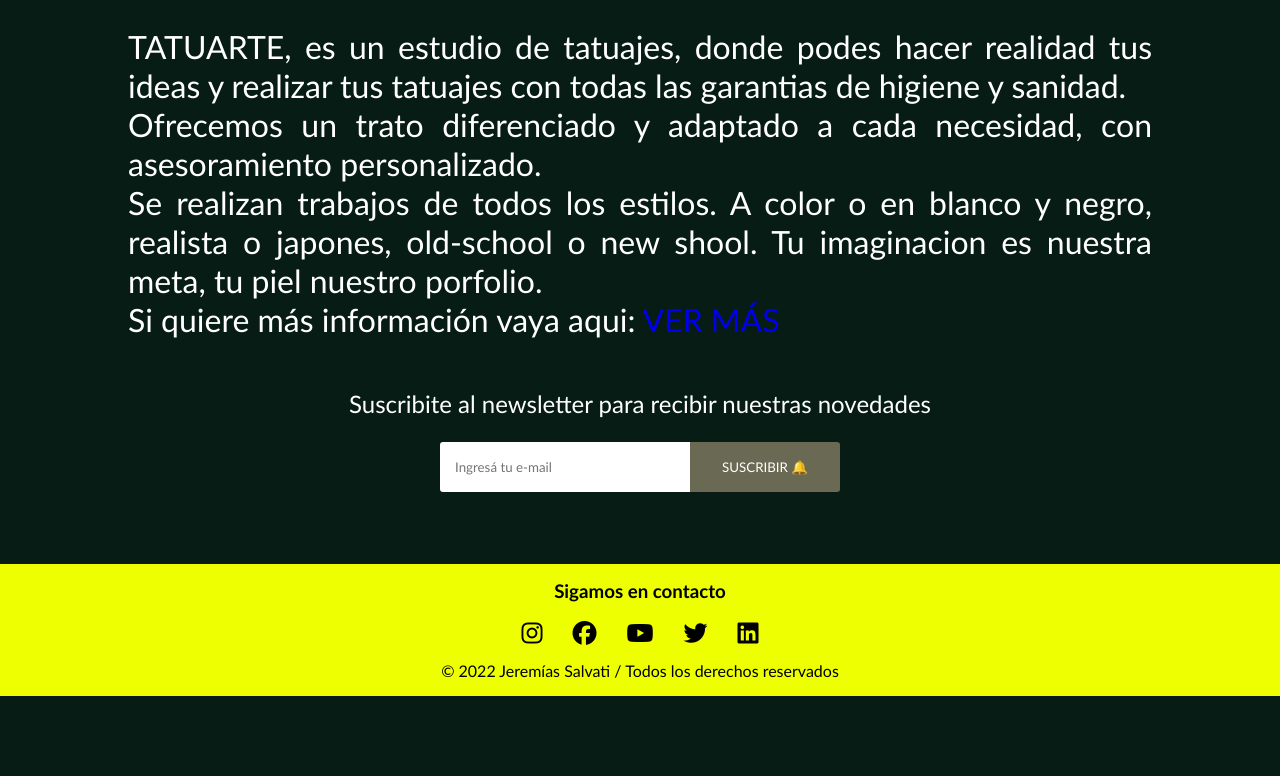
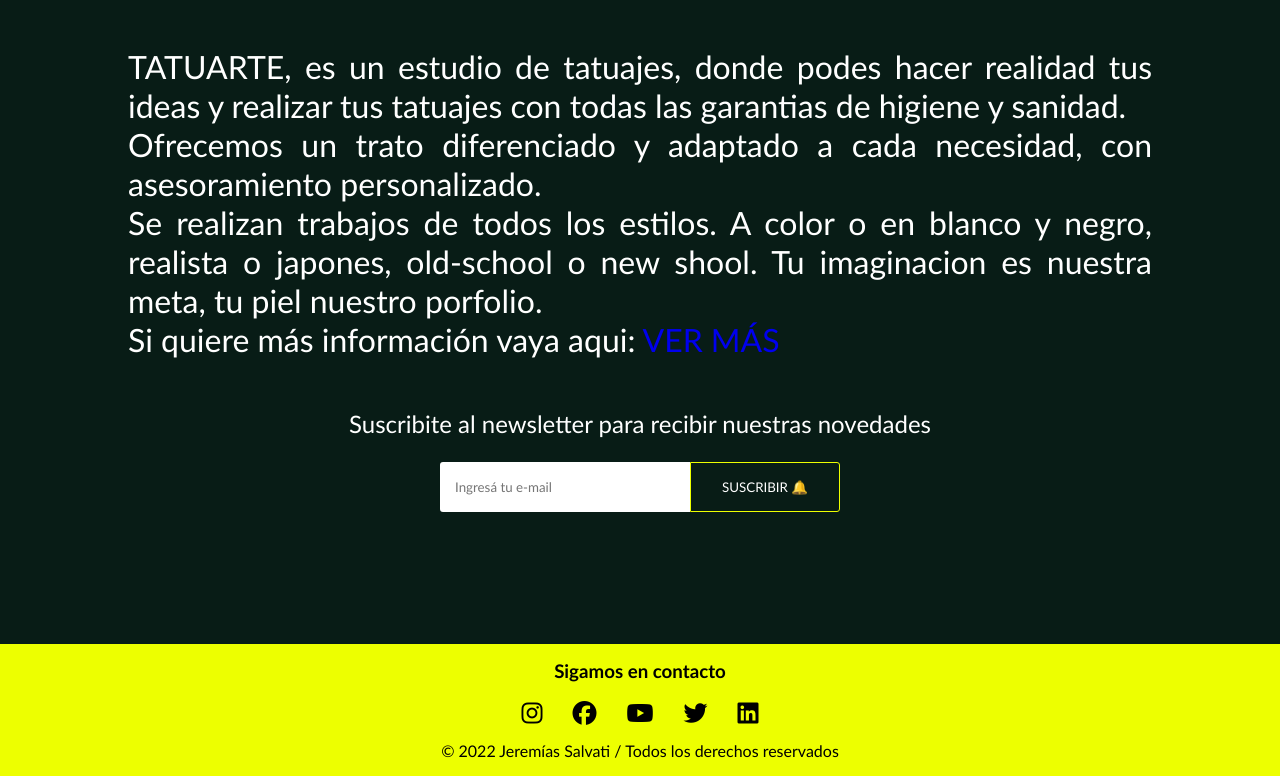
Before and after one commit to jeremiassalvati/tatuarte, a plain HTML site: page index.html in a window 1280 px wide. Shown: the part 478-1254 px from the top of the page. Before the commit the page ends 1174 px from the top, so only its background shows below. Drawn offline with Linux system fonts and the light colour scheme.

Commit message:
botones con efectos y logo con gradiente

```diff
--- a/css/style.css
+++ b/css/style.css
@@ -78,6 +78,7 @@
 /*Fin barra de navegacion*/
 
 
+
 h1 {
     margin-top: 4rem;
     margin-bottom: 2em;
@@ -117,6 +118,7 @@
     margin: 50px auto;
 }
 
+
 /*Inicio formulario de subscripcion*/
 .contenido__suscripcion {
     font-size: 1.5rem;
@@ -125,6 +127,7 @@
     color: #fff;
     align-items: center;
     margin-bottom: 3em;
+
 
 }
 
@@ -145,20 +148,22 @@
     outline: 0px;
 }
 
-.contenido__suscripcion form .boton__sub {
+
+.boton {
     width: 150px;
     height: 50px;
     padding: 15px 15px;
-    border: none;
+    border: solid 1px;
+    border-color: #edff00;
     border-radius: 0px 3px 3px 0px;
-    background-color: #696954;
+    background-color: transparent;
     color: white;
     cursor: pointer;
     outline: 0px;
 
 }
 
-.contenido__suscripcion form .boton__sub:hover {
+/*.contenido__suscripcion form*/ .boton:hover {
     background: #edff00;
     transition: .5s all;
     color: black;
@@ -166,6 +171,7 @@
 
 /*Fin formulario de subscripcion*/
 /*Fin página INICIO*/
+
 
 /*Específicos página NOSOTROS*/
 .foto__local {
@@ -175,6 +181,7 @@
 
 /*Fin  NOSOTROS*/
 
+
 /*Específicos página UBICACION*/
 .ubicacion__mapa {
     margin-bottom: 2em;
@@ -183,6 +190,7 @@
 }
 
 /*Fin  UBICACION*/
+
 
 
 
@@ -207,6 +215,7 @@
     align-items: center;
     margin-top: -5%;
 }
+
 
 .contacto
 {
@@ -243,6 +252,7 @@
     text-align: center;
 }
 
+
 .contact-form-txt
 {
     width: 100%;
@@ -276,21 +286,19 @@
     color: #aaa;
 }
 
-.contact-form-btn
+.contacto__formulario .boton
 {
     width: 100%;
-    border:none;
     outline: none;
     border-radius: 3px;
-    background: #edff00;
-    color: #000;
     text-transform: uppercase;
     padding: 10px 0;
-    cursor: pointer;
+   /* cursor: pointer;*/
     font-size: 18px;
 }
 
 /*Fin CONTACTO*/
+
 
 
 /*Inicio del FOOTER*/
@@ -331,11 +339,13 @@
 
 /*Fin del footer*/
 
+
 /*Inicio del GRID*/
 
 .header {
     grid-area: header;
 }
+
 
 .contenido__banner {
     grid-area: banner;
@@ -415,6 +425,7 @@
     grid-area: videos;
 }
 
+
 .contenedor__blog{
     width: 100%;
     display: grid;
@@ -445,6 +456,7 @@
     grid-template-columns: 1fr;
     grid-template-rows: auto;
 }
+
 
 @media (max-width: 1300px) {
     .checkbtn {
@@ -493,6 +505,7 @@
         text-align: center;
         line-height: 1;
     }
+
 
 
     .banner__desde {
@@ -546,7 +559,9 @@
     }
 
 
+
 }
+
 
 
 @media (max-width: 1050px) {
@@ -650,7 +665,9 @@
     }
 
 
+
 }
+
 
 @media (max-width: 800px) {
     .checkbtn {
@@ -677,6 +694,7 @@
     .contenido__suscripcion{
         font-size: 1.4em;
     }
+
 
 
 @media (max-width: 490px) {
@@ -784,4 +802,5 @@
     }
 
 
+
 }
--- a/index.html
+++ b/index.html
@@ -12,7 +12,7 @@
 </head>
 
 <body>
-   <!-- <div class="contenedor">-->
+    <div class="contenedor">
         <!-- fila de logo + nav -->
         <header class="header">
             <nav>
@@ -66,7 +66,7 @@
                 <p> Suscribite al newsletter para recibir nuestras novedades</p>
                 <form action="">
                     <input type="email" class="campo" placeholder="Ingresá tu e-mail">
-                    <input type="submit" class=" boton__sub" value="SUSCRIBIR &#128276;">
+                    <input type="submit" class=" boton" value="SUSCRIBIR &#128276;">
                 </form>
             </div>
 
@@ -89,7 +89,7 @@
         </footer>
 
         <script src="https://kit.fontawesome.com/bdbed0aafa.js" crossorigin="anonymous"></script>
-  <!--  </div>-->
+    </div>
 </body>
 
 </html>
```
Also changed, not shown: pages/contacto.html (+1 -1 lines).
